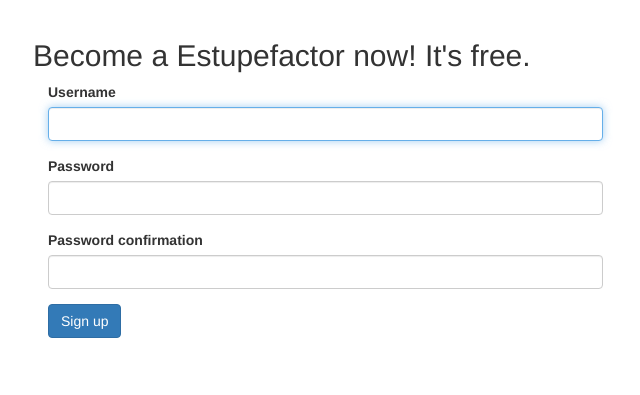
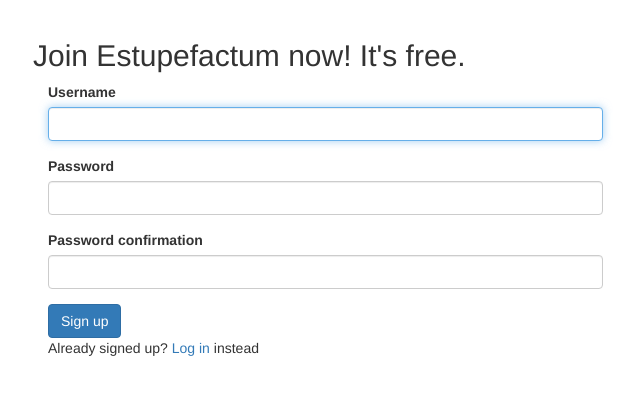
Before and after one commit to l90r/estupefactum, a Django app: page /signup in a window 1280 px wide. Shown: the part 51-446 px from the top of the page, without its empty margins (22-662 px from the left). Run offline with Django 3.2, Linux system fonts and the light colour scheme; parts of the project's set-up code (start-up, migrations or seed data) failed here and were passed over; some libraries are stand-ins or nearby versions.

Commit message:
Slight change in wording.

```diff
--- a/web/templates/signup.html
+++ b/web/templates/signup.html
@@ -2,11 +2,12 @@
 {% load bootstrap_form %}
 
 {% block main %}
-<h2>Become a Estupefactor now! It's free.</h2>
+<h2>Join Estupefactum now! It's free.</h2>
 <div class="col-md-6">
 	<form method=post>{% csrf_token %}
 		{% form_body form %}
 	    <input type="submit" class="btn btn-primary" value="Sign up">
 	</form>
+	<p>Already signed up? <a href="{% url 'login' %}">Log in</a> instead</a></p>
 </div>
 {% endblock %}
```
